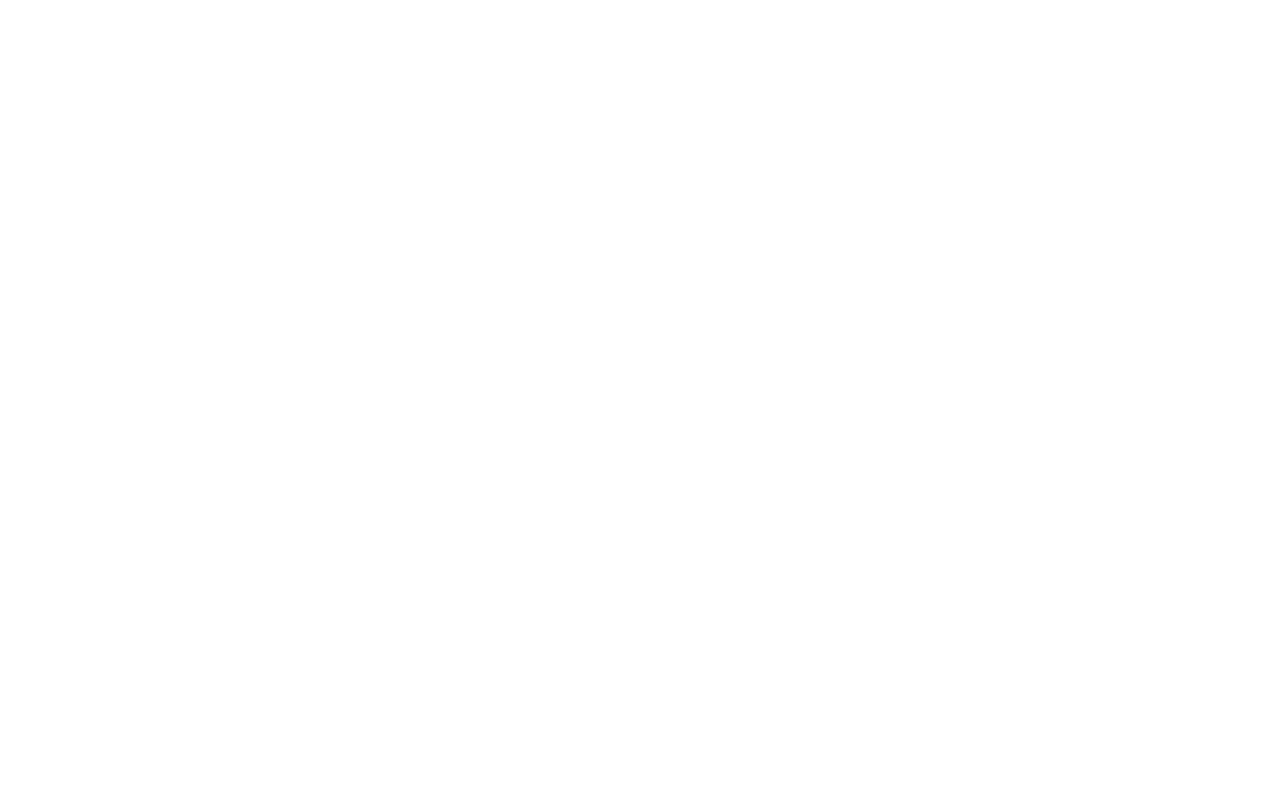
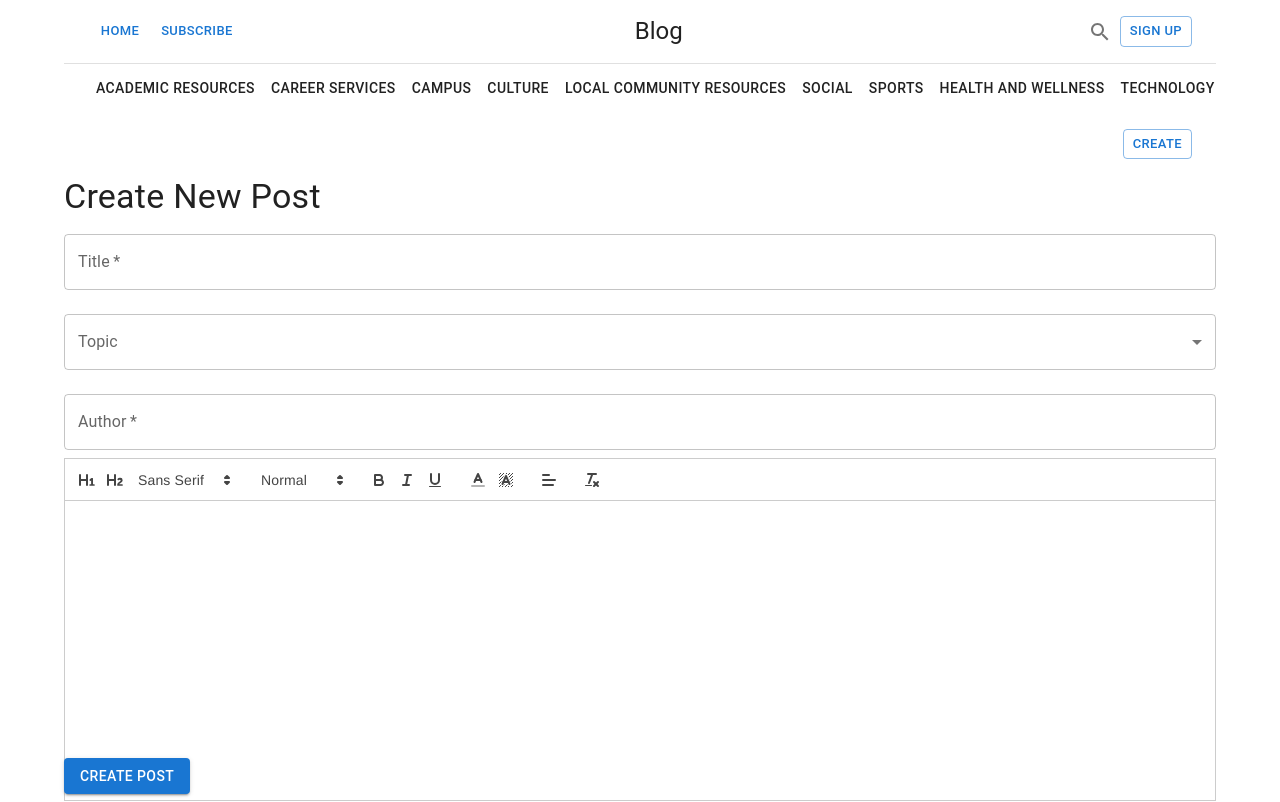
Before and after one commit to SaiReshma09/BloggingPlatform, a React (Create React App) app: page /create-post in a window 1280 px wide. Before the commit this address had no page. Shown: the top 802 px of the page. Built offline with nearby package versions, Linux system fonts and the light colour scheme.

Commit message:
Create Post

```diff
--- a/package.json
+++ b/package.json
@@ -55,6 +55,7 @@
     ]
   },
   "devDependencies": {
+    "@babel/plugin-proposal-private-property-in-object": "^7.21.11",
     "eslint": "^8.57.0"
   }
 }
--- a/src/App.js
+++ b/src/App.js
@@ -11,10 +11,10 @@ function App() {
       <Routes>
         <Route path="/" element={<Blog />} />
         <Route path="/view-post-grid/:sectionId" element={<ViewPostGrid />} />
-        <Route path="/create-post/:sectionId" element={<CreatePost />} />
+        <Route path="/create-post" element={<CreatePost />} />
       </Routes>
     </Router>
   );
 }
 
-export default App;
+export default App
--- a/src/components/CreatePost.js
+++ b/src/components/CreatePost.js
@@ -7,7 +7,7 @@ import { Button, FormControl, InputLabel, MenuItem, Select, TextField, Typograph
 import { createTheme, ThemeProvider } from '@mui/material/styles';
 import Footer from './Footer';
 import ReactQuill from 'react-quill';
-import 'react-quill/dist/quill.snow.css';
+import 'react-quill/dist/quill.snow.css'; // Import Quill's Snow theme CSS
 
 const sections = [
   { title: 'Academic Resources', id: 'academic-resources' },
@@ -30,7 +30,8 @@ const CreatePost = () => {
   const [formData, setFormData] = useState({
     title: '',
     topic: '',
-    content: ''
+    content: '',
+    author: ''
   });
 
   const handleInputChange = (event) => {
@@ -44,31 +45,26 @@ const CreatePost = () => {
 
   const handleFormSubmit = (event) => {
     event.preventDefault();
-
-    // Construct a JavaScript object containing the form data
+    const { title, topic, content, author } = formData;
     const postData = {
-      title: formData.title,
-      author: formData.author,
-      topic: formData.topic,
-      content: formData.content
+      id: Date.now(),
+      title,
+      content,
+      author,
     };
 
-    // Convert the JavaScript object to a JSON string
-    const jsonData = JSON.stringify(postData);
+    // Retrieve existing data from localStorage
+    let existingData = localStorage.getItem(topic);
+    existingData = existingData ? JSON.parse(existingData) : [];
 
-    // Create a Blob object containing the JSON string
-    const blob = new Blob([jsonData], { type: 'application/json' });
+    // Append new post data
+    existingData.push(postData);
 
-    // Create a URL for the Blob object
-    const url = URL.createObjectURL(blob);
+    // Save updated data back to localStorage
+    localStorage.setItem(topic, JSON.stringify(existingData));
 
-    // Create a link element and simulate a click to trigger the file download
-    const link = document.createElement('a');
-    link.href = url;
-    link.download = `${formData.title}.json`;
-    document.body.appendChild(link);
-    link.click();
-    document.body.removeChild(link);
+    console.log('Data saved successfully');
+    navigate('/');
   };
 
   const navigateHome = () => {
@@ -76,8 +72,14 @@ const CreatePost = () => {
   };
 
   const modules = {
-    // Toolbar configuration for ReactQuill
-    // (Omitted for brevity)
+    toolbar: [
+      [{ 'header': '1' }, { 'header': '2' }, { 'font': [] }],
+      [{ 'size': [] }],
+      ['bold', 'italic', 'underline'],
+      [{ 'color': [] }, { 'background': [] }],
+      [{ 'align': [] }],
+      ['clean'],
+    ],
   };
 
   const editorStyle = {
@@ -112,15 +114,6 @@ const CreatePost = () => {
                 margin="normal"
                 required
               />
-              <TextField
-                name="author"
-                label="Author"
-                fullWidth
-                value={formData.author}
-                onChange={handleInputChange}
-                margin="normal"
-                required
-              />
               <FormControl fullWidth margin="normal">
                 <InputLabel id="topic-label">Topic</InputLabel>
                 <Select
@@ -136,6 +129,15 @@ const CreatePost = () => {
                   ))}
                 </Select>
               </FormControl>
+              <TextField
+                name="author"
+                label="Author"
+                fullWidth
+                value={formData.author}
+                onChange={handleInputChange}
+                margin="normal"
+                required
+              />
               <ReactQuill
                 value={formData.content}
                 onChange={handleContentChange}
--- a/src/components/Header.js
+++ b/src/components/Header.js
@@ -63,7 +63,7 @@ function Header(props) {
       <Toolbar
         sx={{ justifyContent: 'flex-end', paddingRight: '24px' }}
       >
-        <Button component={Link} to="/create-post/:sectionId" variant="outlined" size="small">Create</Button> {/* Create button */}
+        <Button component={Link} to="/create-post/" variant="outlined" size="small">Create</Button> {/* Create button */}
       </Toolbar>
     </React.Fragment>
   );
```
Also changed, not shown: 1 other file (tests, documents, lock files or other folders).
